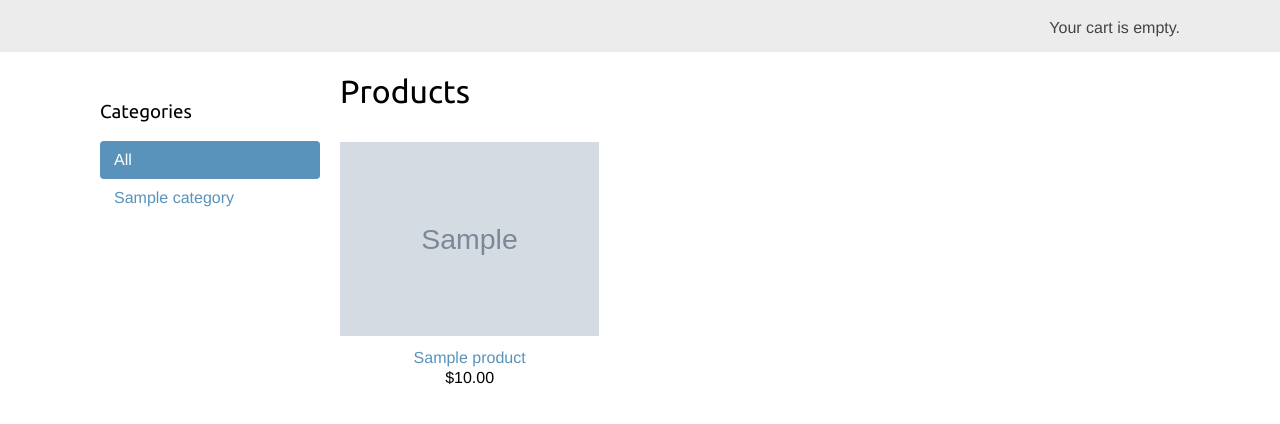
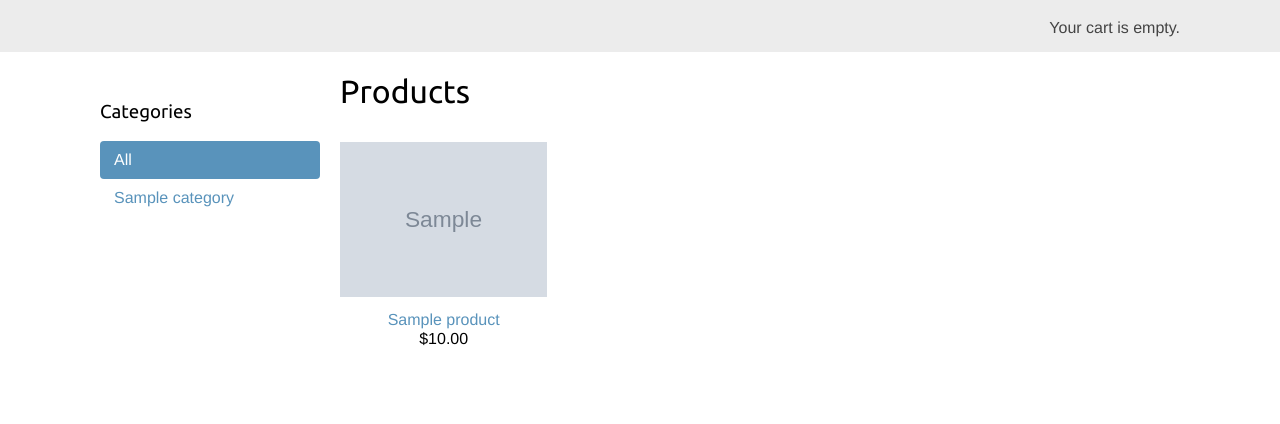
Before and after one commit to TOKHudoykulovIR/OnlineShop, a Django app: page / in a window 1280 px wide. Shown: the part 46-470 px from the top of the page. Run offline with Django 4.2, Linux system fonts and the light colour scheme; tables that the repository leaves empty hold one stand-in row (values such as "Sample post"); grey boxes marked "Sample" are stand-in pictures; parts of the project's set-up code (start-up, migrations or seed data) failed here and were passed over.

Commit message:
product list template changes

```diff
--- a/shop/static/css/base.css
+++ b/shop/static/css/base.css
@@ -184,8 +184,13 @@ ul.errorlist {
     overflow:hidden;
 }
 
+.product-list{
+    display: flex;
+    flex-wrap: wrap;
+}
+
 .product-list .item {
-    width:25%;
+    width:20%;
     padding:10px 20px 10px 0;
     float:left;
     text-align:center;
--- a/shop/templates/shop/product/list.html
+++ b/shop/templates/shop/product/list.html
@@ -21,8 +21,8 @@
         </ul>
     </div>
 
+    <h1>{% if category %}{{ category.name }}{% else %}Products{% endif %}</h1>
     <div id="main" class="product-list">
-        <h1>{% if category %}{{ category.name }}{% else %}Products{% endif %}</h1>
         {% for product in products %}
             <div class="item">
                 <a href="{{ product.get_absolute_url }}">
```
